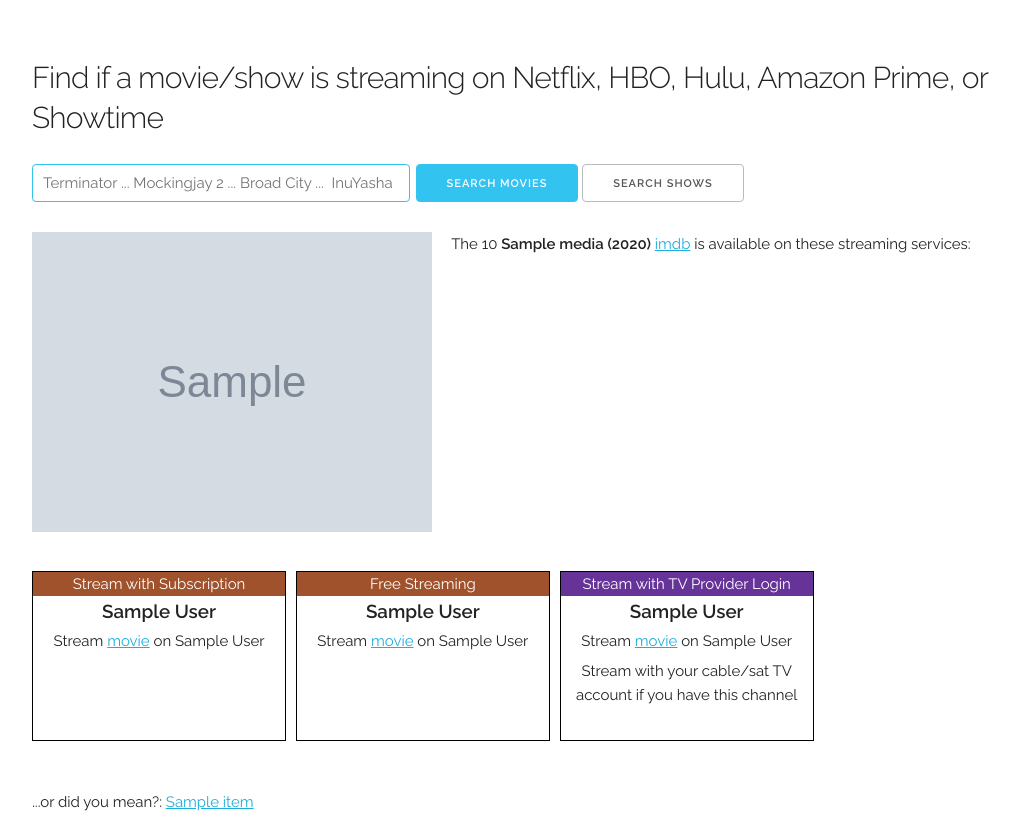
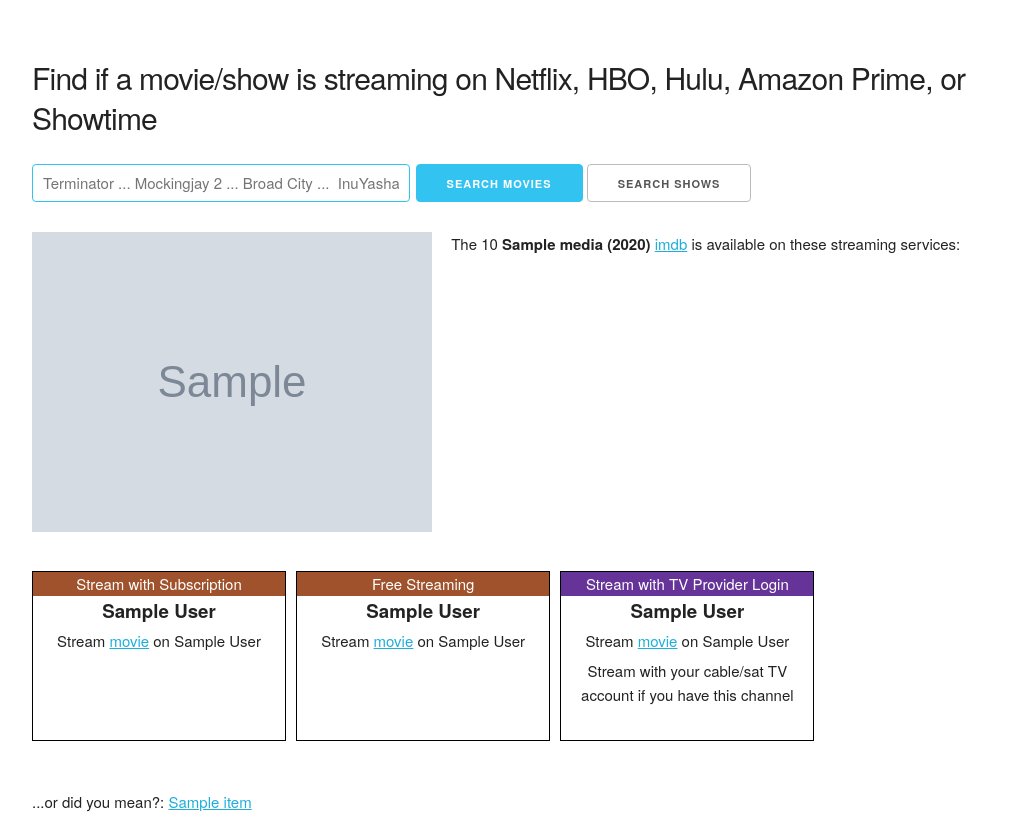
Before and after one commit to awcrosby/media-search, a Flask app: template templates/index.html in a window 1280 px wide. Shown: the whole page, without its empty margins (128-1148 px from the left). Run offline with Flask 2, Linux system fonts and the light colour scheme; the template is opened without the code that fills it: most values are stand-ins (such as "Sample title", 1, 10 or a date in 2020); grey boxes marked "Sample" are stand-in pictures.

Commit message:
updated font css to speed up loading

```diff
--- a/static/media_search.css
+++ b/static/media_search.css
@@ -1,12 +1,12 @@
-IMG.logo {
-    width: 50%;
+.logo {
+    width: 55%;
     height: 49px;
     display: block;
     margin: 4px auto 4px auto;  /* top right bottom left */
  }
 
 /* http://stackoverflow.com/questions/30930792/how-to-make-divs-that-automatically-wrap-to-the-next-row */
-DIV.source {
+.source {
     display: inline-block;
     position: relative;
     width: 252px;
@@ -18,12 +18,12 @@
     vertical-align: top;
 }
 
-DIV.name {
+.name {
     font-weight: bold;
     font-size: 125%;
 }
 
-DIV.typetvp {
+.typetvp {
     /* background-color: indigo;
     background-color: brown; */
     background-color: rebeccapurple;
@@ -31,12 +31,12 @@
     color: white;
 }
 
-DIV.typefree {
+.typefree {
     /* background-color: darkslategray; */
     background-color: sienna;
     color: white;
 }
 
-DIV.sourceinfo {
+.sourceinfo {
     margin: 3px 0px 6px 0px;  /* top right bottom left */
 }
--- a/static/skeleton.css
+++ b/static/skeleton.css
@@ -124,7 +124,8 @@
   font-size: 1.5em; /* currently ems cause chrome bug misinterpreting rems on body element */
   line-height: 1.6;
   font-weight: 400;
-  font-family: "Raleway", "HelveticaNeue", "Helvetica Neue", Helvetica, Arial, sans-serif;
+  /* font-family: "Raleway", "HelveticaNeue", "Helvetica Neue", Helvetica, Arial, sans-serif; */
+  font-family: "HelveticaNeue", "Helvetica Neue", Helvetica, Arial, sans-serif;
   color: #222; }
 
 
--- a/templates/index.html
+++ b/templates/index.html
@@ -37,7 +37,7 @@
               {% elif s['source'] == 'hulu_plus' %}
                   <img class="logo" src="{{ url_for('static', filename='hulu_logo.png') }}" alt="Hulu logo" />
               {% elif s['source'] == 'amazon_prime' %}
-                  <img class="logo" src="{{ url_for('static', filename='amz_prime_blue.jpg') }}" alt="Amazon Prime logo"  />
+                  <img class="logo" src="{{ url_for('static', filename='amz_prime_video.jpg') }}" alt="Amazon Prime logo"  />
               {% elif s['source'] == 'hbo_now' %}
                   <img class="logo" src="{{ url_for('static', filename='hbo_logo.png') }}" alt="HBO logo" />
               {% elif s['source'] == 'showtime_subscription' %}
--- a/templates/layout.html
+++ b/templates/layout.html
@@ -10,13 +10,11 @@
     <!-- Mobile Specific Metas –––––––––– -->
     <meta name="viewport" content="width=device-width, initial-scale=1">
 
-    <!-- FONT ––––––––––––––––––––––– -->
-    <link href="//fonts.googleapis.com/css?family=Raleway:400,300,600" rel="stylesheet" type="text/css">
-
     <!-- CSS –––––––––––––––––––––––––––– -->
-    <link rel=stylesheet type=text/css href="{{ url_for('static', filename='normalize.css') }}">
-    <link rel=stylesheet type=text/css href="{{ url_for('static', filename='skeleton.css') }}">
-    <link rel=stylesheet type=text/css href="{{ url_for('static', filename='media_search.css') }}">
+    <!-- <link rel="stylesheet" type="text/css" href="{{ url_for('static', filename='fonts.css') }}"> -->
+    <link rel="stylesheet" type="text/css" href="{{ url_for('static', filename='normalize.css') }}">
+    <link rel="stylesheet" type="text/css" href="{{ url_for('static', filename='skeleton.css') }}">
+    <link rel="stylesheet" type="text/css" href="{{ url_for('static', filename='media_search.css') }}">
   </head>
 
   <body>
```
Also changed, not shown: static/fonts.css (added, +48 -0 lines), static/amz_prime_video.jpg.
